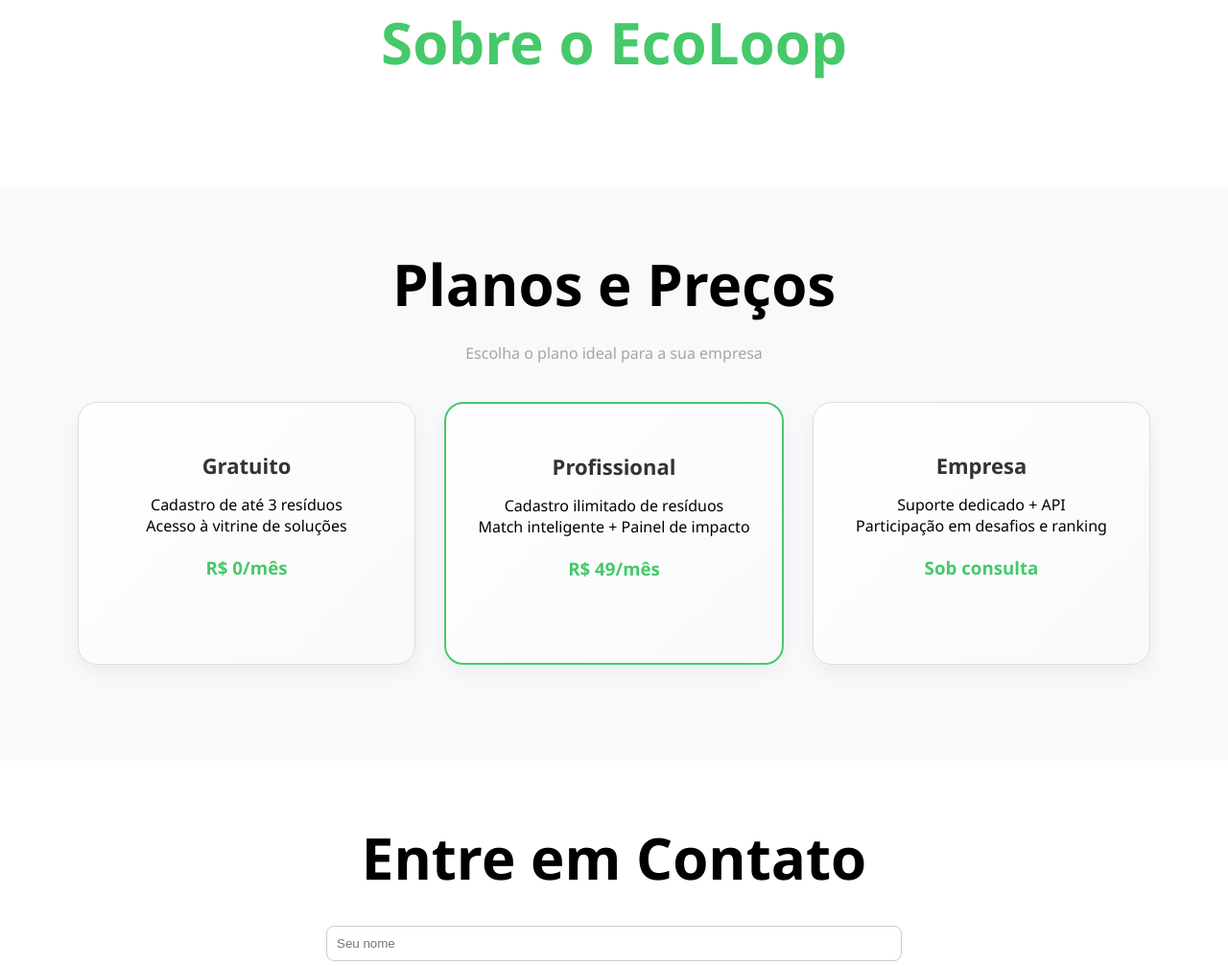
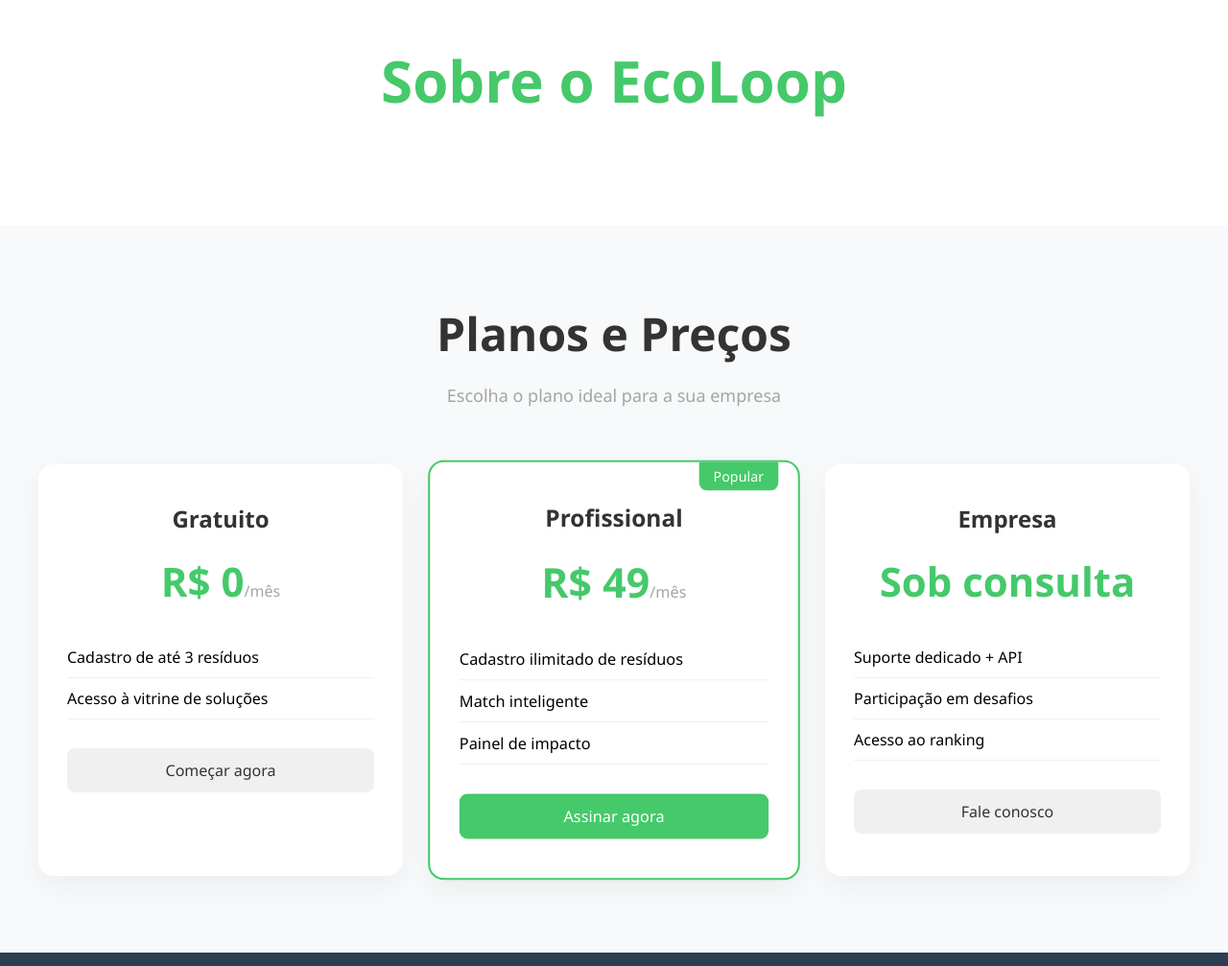
Before and after one commit to RodrigoBolgheroni/ecoloop, a plain HTML site: page index.html in a window 1280 px wide. Shown: the part 1793-2800 px from the top of the page at 96% size. Drawn offline with nearby package versions, Linux system fonts and the light colour scheme.

Commit message:
Atualização na seção de preço

```diff
--- a/assets/css/style.css
+++ b/assets/css/style.css
@@ -5,85 +5,30 @@
 
 :root {
   --cor-primaria: #68FA8C;
-  /* Verde principal */
   --cor-primaria-escura: #45c96a;
   --cor-primaria-clara: #a5ffd0;
-
-  --cor-subtitulo:rgb(163, 166, 164);
-
+  --cor-subtitulo: rgb(163, 166, 164);
   --cor-secundaria: #69E9FA;
-  /* Azul claro, como no seu menu */
   --cor-secundaria-escura: #49bed4;
   --cor-secundaria-clara: #c4f5fb;
-
   --cor-neutra-clara: #f1f1f1;
-  /* Fundo claro */
   --cor-neutra-media: #ddd;
   --cor-neutra-escura: #333;
-
   --cor-texto: #000;
   --cor-texto-destaque: var(--cor-primaria);
 }
-
 
 body {
   font-family: 'Segoe UI', sans-serif;
 }
 
-#imglogo {
-  width: 80px;
-  height: 80px;
-}
-
-#imglogo2 {
-  width: 120px;
-  height: 30px;
-  margin-bottom: 25px;
-}
-
-#imgapp {
-  width: 100px;
-  height: 100px;
-
-}
-
-#nomelogo {
-  margin-bottom: 10px;
-}
-
-.btn-primary {
-  background-color: transparent;
-  color: #45c96a;
-  padding: 15px 15px;
-  border-radius: 15px;
-  font-weight: 500;
-  text-decoration: none;
-  transition: all 0.3s ease;
-  border: 1px solid;
-  margin-right: 10px;
-  width: 200px;
-  text-align: center;
-
-}
-
-.btn-primary:hover {
-  background-color: white;
-}
-
-#texto-inicial {
-  padding: 10px 120px;
-  color: black;
-  max-width: 380px;
-  margin: 0 auto;
-}
-
+/* Header */
 .header {
   overflow: hidden;
   background-color: #f1f1f1;
   padding: 20px 100px;
   border-bottom: 1px solid rgb(214, 214, 214);
 }
-
 
 .header a {
   float: left;
@@ -121,17 +66,80 @@ body {
   color: var(--cor-primaria-escura);
 }
 
+.header.scrolled {
+  padding: 15px 100px;
+  box-shadow: 0 5px 20px rgba(0,0,0,0.1);
+}
 
+.logo-container {
+  display: flex;
+  align-items: center;
+  gap: 10px;
+}
 
+/* Home */
 #home {
   padding-top: 100px;
   background-color: #EFF1F3;
   display: flex;
 }
 
-#features{
-  padding: 60px 20px;
-  background-color: #f8f9fa;
+.hero-image {
+  flex: 1;
+  position: relative;
+  z-index: 1;
+}
+
+/* Images */
+#imglogo {
+  width: 80px;
+  height: 80px;
+}
+
+#imglogo2 {
+  width: 120px;
+  height: 30px;
+  margin-bottom: 25px;
+}
+
+#imgapp {
+  width: 100px;
+  height: 100px;
+}
+
+#nomelogo {
+  margin-bottom: 10px;
+}
+
+/* Buttons */
+.btn-primary {
+  background-color: transparent;
+  color: #45c96a;
+  padding: 15px 15px;
+  border-radius: 15px;
+  font-weight: 500;
+  text-decoration: none;
+  transition: all 0.3s ease;
+  border: 1px solid;
+  margin-right: 10px;
+  width: 200px;
+  text-align: center;
+}
+
+.btn-primary:hover {
+  background-color: white;
+}
+
+.button-group {
+  display: flex;
+}
+
+/* Text */
+#texto-inicial {
+  padding: 10px 120px;
+  color: black;
+  max-width: 380px;
+  margin: 0 auto;
 }
 
 .lead {
@@ -149,19 +157,15 @@ body {
   margin-bottom: 20px;
 }
 
-
-
-.subtitle{
+.subtitle {
   font-size: 16px;
   margin-bottom: 30px;
   color: var(--cor-subtitulo);
 }
 
-
-/* FEATURES */
-
+/* Features */
 #features {
-  padding: 40px 20px;
+  padding: 60px 20px;
   background-color: #f8f9fa;
 }
 
@@ -217,8 +221,153 @@ body {
   display: inline-block;
 }
 
+/* Pricing */
+#pricing {
+  padding: 80px 20px;
+  background-color: #f8f9fa;
+}
 
-/* FOOTER */
+.pricing-container {
+  max-width: 1200px;
+  margin: 0 auto;
+}
+
+.pricing-header {
+  text-align: center;
+  margin-bottom: 60px;
+}
+
+.pricing-header h2 {
+  font-size: 48px;
+  font-weight: 700;
+  color: #333;
+}
+
+.pricing-header p {
+  font-size: 18px;
+  color: var(--cor-subtitulo);
+  max-width: 600px;
+  margin: 0 auto;
+}
+
+.pricing-grid {
+  display: grid;
+  grid-template-columns: repeat(auto-fit, minmax(280px, 1fr));
+  gap: 30px;
+  justify-content: center;
+}
+
+.pricing-card {
+  background: white;
+  border-radius: 16px;
+  padding: 40px 30px;
+  box-shadow: 0 10px 30px rgba(0,0,0,0.05);
+  transition: all 0.3s ease;
+  position: relative;
+  overflow: hidden;
+}
+
+.pricing-card.featured {
+  border: 2px solid var(--cor-primaria-escura);
+  transform: scale(1.02);
+}
+
+.pricing-card.featured::before {
+  content: "Popular";
+  position: absolute;
+  top: 0;
+  right: 20px;
+  background-color: var(--cor-primaria-escura);
+  color: white;
+  padding: 5px 15px;
+  border-radius: 0 0 8px 8px;
+  font-size: 14px;
+  font-weight: 500;
+}
+
+.pricing-card-header {
+  text-align: center;
+  margin-bottom: 30px;
+}
+
+.pricing-card-header h3 {
+  font-size: 24px;
+  font-weight: 600;
+  color: #333;
+  margin-bottom: 15px;
+}
+
+.pricing-card-header .price {
+  font-size: 42px;
+  font-weight: 700;
+  color: var(--cor-primaria-escura);
+  margin: 20px 0;
+}
+
+.pricing-card-header .price span {
+  font-size: 16px;
+  font-weight: 400;
+  color: var(--cor-subtitulo);
+}
+
+.pricing-features {
+  margin-bottom: 30px;
+  padding-left: 0;
+}
+
+.pricing-features li {
+  padding: 10px 0;
+  border-bottom: 1px solid #f0f0f0;
+  display: flex;
+  align-items: center;
+}
+
+.pricing-features li svg {
+  margin-right: 10px;
+}
+
+.btn-pricing {
+  display: block;
+  text-align: center;
+  padding: 12px;
+  border-radius: 8px;
+  background-color: #f0f0f0;
+  color: #333;
+  text-decoration: none;
+  font-weight: 500;
+  transition: all 0.3s ease;
+}
+
+.btn-pricing.featured {
+  background-color: var(--cor-primaria-escura);
+  color: white;
+}
+
+/* Stats */
+.stats-container {
+  display: flex;
+  gap: 40px;
+  margin-top: 50px;
+  margin-bottom: 150px;
+}
+
+.stat-item {
+  text-align: center;
+}
+
+.stat-number {
+  font-size: 42px;
+  font-weight: 700;
+  color: var(--cor-primaria-escura);
+  margin-bottom: 5px;
+}
+
+.stat-label {
+  font-size: 14px;
+  color: var(--cor-subtitulo);
+}
+
+/* Footer */
 footer {
   background-color: #2c3e50;
   color: white;
@@ -252,6 +401,7 @@ footer {
   margin-right: 10px;
   color: var(--cor-primaria);
 }
+
 .footer-column a {
   color: var(--cor-secundaria-clara);
 }
@@ -358,7 +508,7 @@ footer {
   transform: translateY(-5px);
 }
 
-/* ANIMAÇÕES E EFEITOS */
+/* Animations */
 @keyframes float {
   0%, 100% { transform: translateY(0); }
   50% { transform: translateY(-15px); }
@@ -375,49 +525,56 @@ footer {
   50% { background-position: 100% 50%; }
   100% { background-position: 0% 50%; }
 }
-ul{
+
+/* Lists */
+ul {
   list-style: none;
 }
 
-.header.scrolled {
-  padding: 15px 100px;
-  box-shadow: 0 5px 20px rgba(0,0,0,0.1);
-}
-.logo-container {
-  display: flex;
-  align-items: center;
-  gap: 10px;
-}
-.hero-image {
-  flex: 1;
-  position: relative;
-  z-index: 1;
+/* Hover Effects */
+.pricing-card:hover {
+  transform: translateY(-5px);
+  box-shadow: 0 15px 35px rgba(0,0,0,0.1);
 }
 
-/* STATS */
-.stats-container {
-  display: flex;
-  gap: 40px;
-  margin-top: 50px;
-  margin-bottom: 150px;
+.btn-pricing:hover {
+  transform: translateY(-2px);
+  box-shadow: 0 5px 15px rgba(0,0,0,0.1);
 }
 
-.stat-item {
-  text-align: center;
+.featured .btn-pricing:hover {
+  background-color: var(--cor-primaria) !important;
 }
 
-.stat-number {
-  font-size: 42px;
-  font-weight: 700;
-  color: var(--cor-primaria-escura);
-  margin-bottom: 5px;
+/* Responsive */
+@media (max-width: 768px) {
+  .pricing-grid {
+    grid-template-columns: 1fr;
+    max-width: 400px;
+    margin: 0 auto;
+  }
+
+  .featured {
+    transform: scale(1) !important;
+  }
+
+  .header {
+    padding: 20px;
+  }
+
+  .header-right {
+    float: none;
+    margin-top: 15px;
+  }
+
+  .header a {
+    float: none;
+    display: block;
+    text-align: left;
+  }
+
+  .stats-container {
+    flex-direction: column;
+    gap: 20px;
+  }
 }
-
-.stat-label {
-  font-size: 14px;
-  color: var(--cor-subtitulo);
-}
-
-.button-group{
-  display: flex;
-}
--- a/index.html
+++ b/index.html
@@ -189,57 +189,71 @@
     </section>
 
 
-    <section id="pricing" style="padding: 60px 20px; background-color: #f8f9fa;">
-      <div style="text-align: center; margin-bottom: 40px;">
+<section id="pricing">
+  <div class="pricing-container">
+    <div class="pricing-header">
       <h2 class="display-4">Planos e Preços</h2>
       <p class="subtitle">Escolha o plano ideal para a sua empresa</p>
     </div>
 
-      <div class="features-grid">
-        <div class="feature-box">
-          <h4>Gratuito</h4>
-          <ul>
-            <li>Cadastro de até 3 resíduos</li>
-            <li>Acesso à vitrine de soluções</li>
+    <div class="pricing-grid">
+      <!-- Plano Gratuito -->
+      <div class="pricing-card">
+        <div class="pricing-card-header">
+          <h3>Gratuito</h3>
+          <div class="price">R$ 0<span>/mês</span></div>
+        </div>
+        <ul class="pricing-features">
+          <li>
+            Cadastro de até 3 resíduos
+          </li>
+          <li>
+            Acesso à vitrine de soluções
+          </li>
         </ul>
-          <h3 style="color: var(--cor-primaria-escura); margin-top: 20px;">R$ 0/mês</h3>
+        <a href="#" class="btn-pricing">Começar agora</a>
       </div>
 
-        <div class="feature-box" style="border: 2px solid var(--cor-primaria-escura);">
-          <h4>Profissional</h4>
-          <ul>
-            <li>Cadastro ilimitado de resíduos</li>
-            <li>Match inteligente + Painel de impacto</li>
+      <!-- Plano Profissional (Destaque) -->
+      <div class="pricing-card featured">
+        <div class="pricing-card-header">
+          <h3>Profissional</h3>
+          <div class="price">R$ 49<span>/mês</span></div>
+        </div>
+        <ul class="pricing-features">
+          <li>
+            Cadastro ilimitado de resíduos
+          </li>
+          <li>
+            Match inteligente
+          </li>
+          <li>
+            Painel de impacto
+          </li>
         </ul>
-          <h3 style="color: var(--cor-primaria-escura); margin-top: 20px;">R$ 49/mês</h3>
+        <a href="#" class="btn-pricing featured">Assinar agora</a>
       </div>
 
-        <div class="feature-box">
-          <h4>Empresa</h4>
-          <ul>
-            <li>Suporte dedicado + API</li>
-            <li>Participação em desafios e ranking</li>
+      <!-- Plano Empresa -->
+      <div class="pricing-card">
+        <div class="pricing-card-header">
+          <h3>Empresa</h3>
+          <div class="price">Sob consulta</div>
+        </div>
+        <ul class="pricing-features">
+          <li>
+            Suporte dedicado + API
+          </li>
+          <li>
+            Participação em desafios
+          </li>
+          <li>
+            Acesso ao ranking
+          </li>
         </ul>
-          <h3 style="color: var(--cor-primaria-escura); margin-top: 20px;">Sob consulta</h3>
+        <a href="#" class="btn-pricing">Fale conosco</a>
       </div>
     </div>
-    </section>
-
-    <section id="contact" style="padding: 60px 20px; background-color: #fff;">
-      <div style="max-width: 600px; margin: auto;">
-        <h2 class="display-4" style="text-align: center;">Entre em Contato</h2>
-        <form style="display: flex; flex-direction: column; gap: 20px; margin-top: 30px;">
-          <input type="text" placeholder="Seu nome" required
-            style="padding: 10px; border-radius: 8px; border: 1px solid #ccc;">
-          <input type="email" placeholder="Seu e-mail" required
-            style="padding: 10px; border-radius: 8px; border: 1px solid #ccc;">
-          <textarea rows="5" placeholder="Sua mensagem" required
-            style="padding: 10px; border-radius: 8px; border: 1px solid #ccc;"></textarea>
-          <button type="submit"
-            style="padding: 12px; background-color: var(--cor-primaria-escura); color: white; border: none; border-radius: 8px; font-size: 16px;">
-            Enviar
-          </button>
-        </form>
   </div>
 </section>
 
```
Lines whose indentation alone changed are shown as unchanged.
